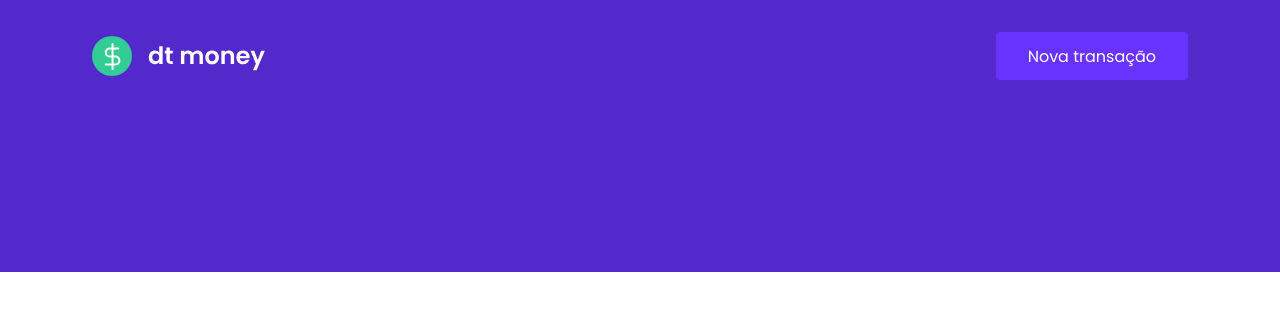
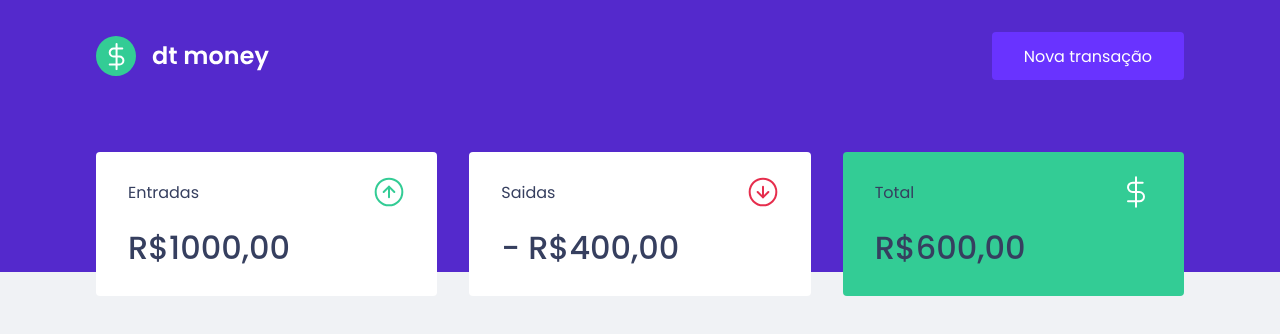
Before and after one commit to rafaelst2000/dtmoney, a React (Create React App) app: page / in a window 1280 px wide. Shown: the top 334 px of the page. Built offline with nearby package versions, Linux system fonts and the light colour scheme.

Commit message:
Summary Component

```diff
--- a/public/index.html
+++ b/public/index.html
@@ -6,7 +6,7 @@
     <meta name="viewport" content="width=device-width, initial-scale=1" />
     <link rel="shortcut icon" href="favicon.png" type="image/png">
     <title>dt Money</title>
-    <link href="https://fonts.googleapis.com/css2?family=Poppins:wght@400;600&display=swap" rel="stylesheet">
+    <link href="https://fonts.googleapis.com/css2?family=Poppins:wght@400;500;600&display=swap" rel="stylesheet">
   </head>
   <body>
     <noscript>You need to enable JavaScript to run this app.</noscript>
--- a/src/App.tsx
+++ b/src/App.tsx
@@ -1,10 +1,12 @@
 import { Header } from "./components/Header";
+import { Dashboard } from "./components/Dashboard";
 import { GlobalStyle } from "./styles/global";
 
 export function App() {
   return (
     <>
       <Header />
+      <Dashboard />
       <GlobalStyle />
     </>
   );
--- /dev/null
+++ b/src/components/Dashboard/index.tsx
@@ -0,0 +1,10 @@
+import { Summary } from '../Summary'
+import { Container } from './styles'
+
+export function Dashboard () {
+  return (
+    <Container>
+      <Summary />
+    </Container>
+  )
+}
--- /dev/null
+++ b/src/components/Dashboard/styles.ts
@@ -0,0 +1,7 @@
+import styled from 'styled-components'
+
+export const Container = styled.main`
+  max-width: 1120px;
+  margin: 0 auto;
+  padding: 2.5rem 1rem;
+`;
--- a/src/components/Header/styles.ts
+++ b/src/components/Header/styles.ts
@@ -4,7 +4,7 @@
   background: var(--blue);
 `;
 export const Content = styled.div`
-  max-width: 1128px;
+  max-width: 1120px;
   margin: 0 auto;
   padding: 2rem 1rem 12rem;
   display: flex;
--- /dev/null
+++ b/src/components/Summary/index.tsx
@@ -0,0 +1,34 @@
+import { Container } from './styles'
+import incomeImg from '../../assets/income.svg'
+import outcomeImg from '../../assets/outcome.svg'
+import totalImg from '../../assets/total.svg'
+
+export function Summary () {
+  return (
+    <Container>
+      <div>
+        <header>
+          <p>Entradas</p>
+          <img src={incomeImg} alt="Entradas" />
+        </header>
+        <strong>R$1000,00</strong>
+      </div>
+
+      <div>
+        <header>
+          <p>Saidas</p>
+          <img src={outcomeImg} alt="Saídas" />
+        </header>
+        <strong> - R$400,00</strong>
+      </div>
+
+      <div className="hightlight-background">
+        <header>
+          <p>Total</p>
+          <img src={totalImg} alt="Total" />
+        </header>
+        <strong>R$600,00</strong>
+      </div>
+    </Container>
+  )
+}
--- /dev/null
+++ b/src/components/Summary/styles.ts
@@ -0,0 +1,34 @@
+import styled from 'styled-components'
+
+export const Container = styled.div`
+  display: grid;
+  grid-template-columns: repeat(3,1fr);
+  gap: 2rem;
+  margin-top: -10rem;
+
+  div {
+    background: var(--shape);
+    padding: 1.5rem 2rem;
+    border-radius: 0.25rem;
+    color: var(--text-title);
+
+    header {
+      display: flex;
+      justify-content: space-between;
+      align-items: center;
+    }
+
+    strong {
+      display: block;
+      margin-top: 1rem;
+      line-height: 3rem;
+      font-size: 2rem;
+      font-weight: 500;
+    }
+
+    &.hightlight-background{
+      background: var(--green);
+    }
+  }
+`
+;
--- a/src/styles/global.ts
+++ b/src/styles/global.ts
@@ -4,6 +4,7 @@
   :root {
     --background: #f0f2f5;
     --red: #e52e40;
+    --green: #33cc95;
     --blue: #5429cc;
 
     --blue-light: #6933ff;
@@ -29,7 +30,7 @@
   }
 
   body {
-    background: var(---background);
+    background: var(--background);
     -webkit-font-smoothing: antialiased;
   }
 
```
